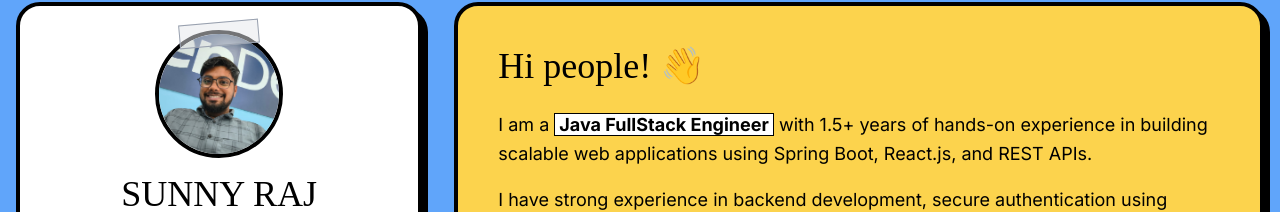
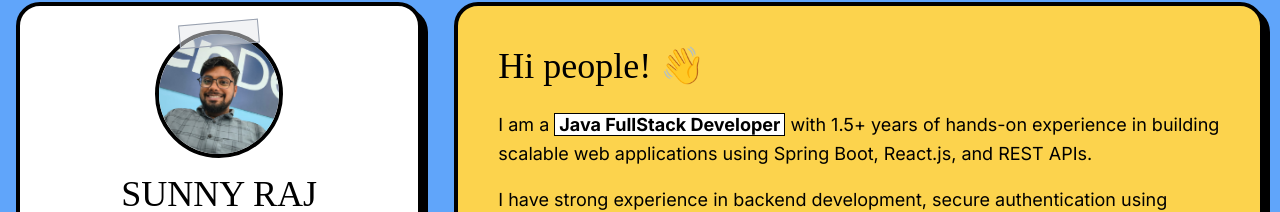
Before and after one commit to rajSunny5714/new-portfolio, a React (Vite) app: page / in a window 1280 px wide. Shown: the part 142-354 px from the top of the page. Built offline with nearby package versions, Linux system fonts and the light colour scheme; the HTML template or start-up script is replaced by a standard one; a web font is replaced by a local one.

Commit message:
Refactor Hero component structure and content

```diff
--- a/src/components/sections/Hero.tsx
+++ b/src/components/sections/Hero.tsx
@@ -152,7 +152,7 @@ const Hero = () => {
           <p className="text-lg font-medium leading-relaxed mb-4">
             I am a{' '}
             <span className="font-bold bg-white px-1 border border-black">
-              Java FullStack Engineer
+              Java FullStack Developer
             </span>{' '}
             with 1.5+ years of hands-on experience in building scalable web applications using Spring Boot, React.js, and REST APIs.
           </p>
```
